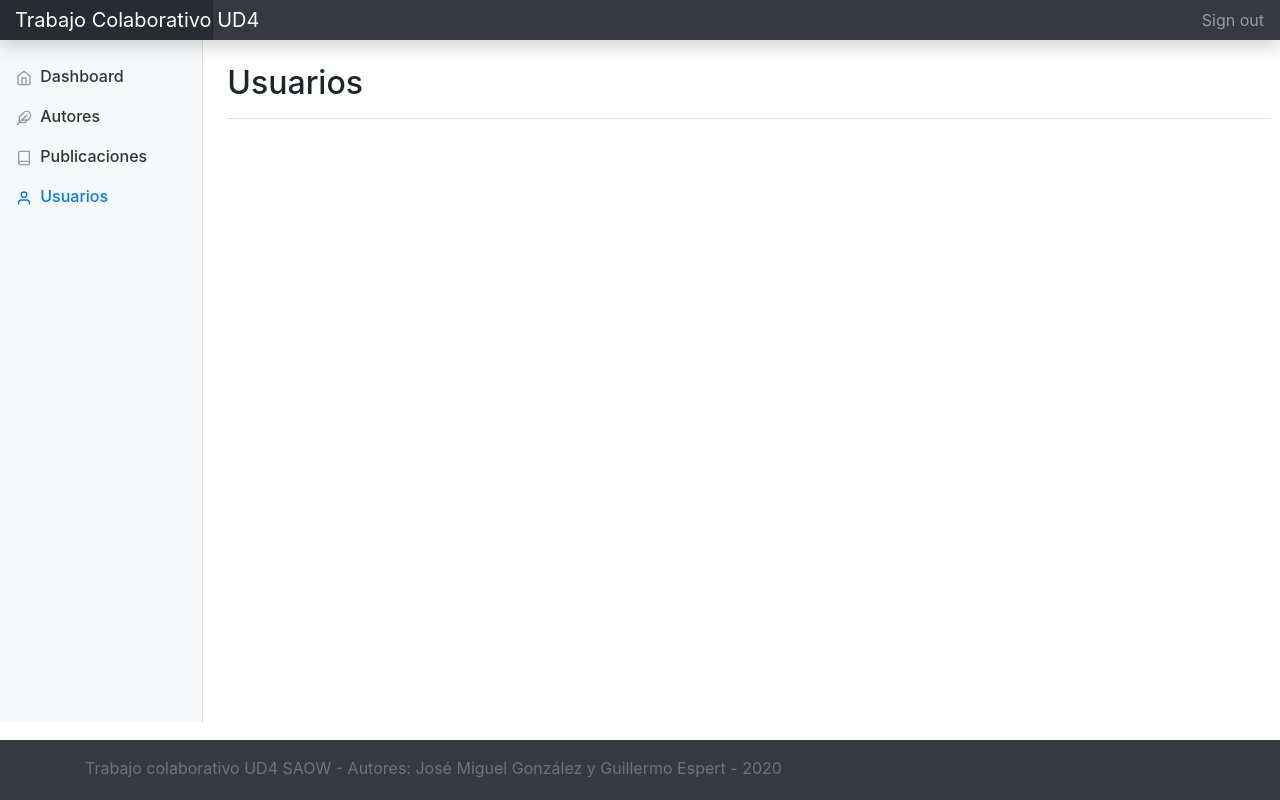
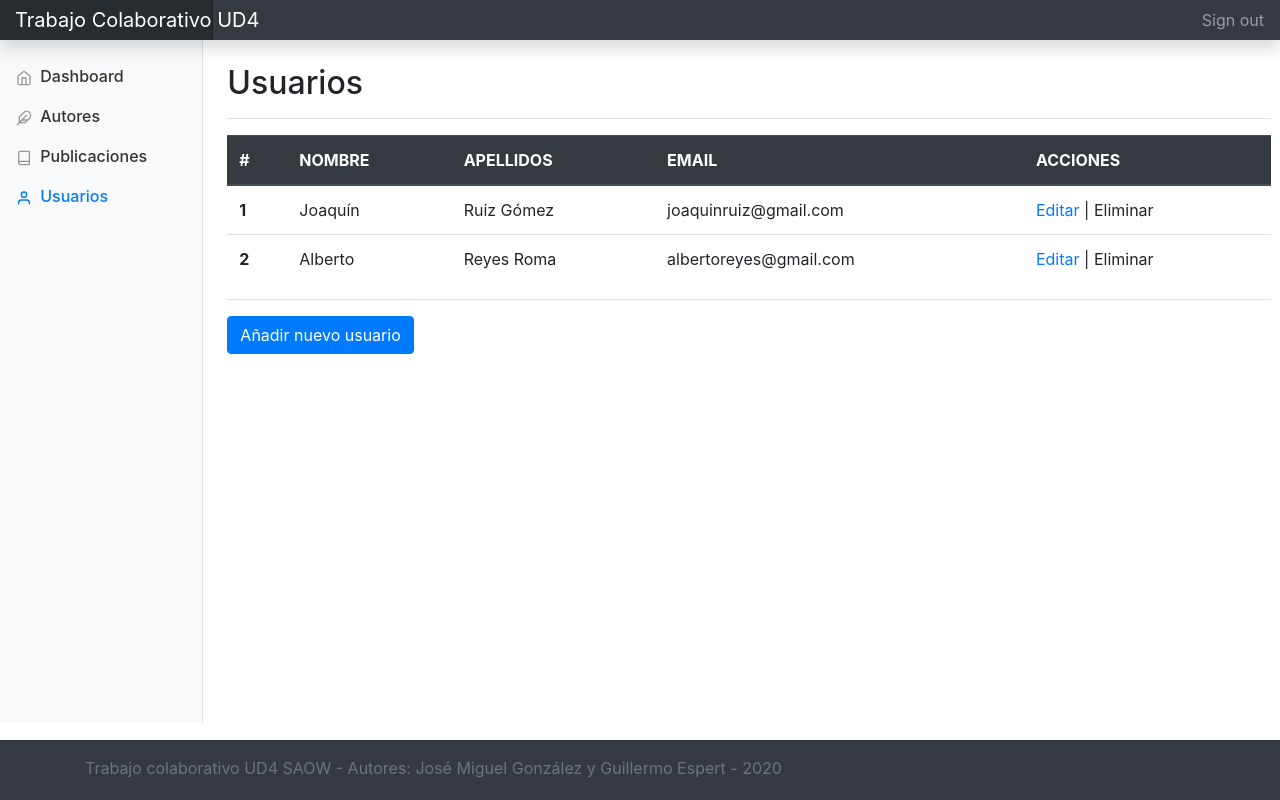
Before and after one commit to decimvs/UI1-SAOW-UD4, an Angular app: page /usuarios in a window 1280 px wide. Built offline with nearby package versions, Linux system fonts and the light colour scheme.

Commit message:
Creada la sección de listado de usuarios

```diff
--- a/angular.json
+++ b/angular.json
@@ -124,6 +124,10 @@
           }
         }
       }
-    }},
-  "defaultProject": "ec-ud4"
+    }
+  },
+  "defaultProject": "ec-ud4",
+  "cli": {
+    "analytics": "93084837-90e7-4e19-9b30-75c39524295a"
+  }
 }
--- a/package.json
+++ b/package.json
@@ -27,13 +27,13 @@
     "zone.js": "~0.9.1"
   },
   "devDependencies": {
-    "@angular-devkit/build-angular": "~0.802.2",
+    "@angular-devkit/build-angular": "^0.802.2",
     "@angular/cli": "~8.2.2",
     "@angular/compiler-cli": "~8.2.0",
     "@angular/language-service": "~8.2.0",
-    "@types/node": "~8.9.4",
     "@types/jasmine": "~3.3.8",
     "@types/jasminewd2": "~2.0.3",
+    "@types/node": "~8.9.4",
     "codelyzer": "^5.0.0",
     "jasmine-core": "~3.4.0",
     "jasmine-spec-reporter": "~4.2.1",
--- a/src/app/Components/Usuarios/usuarios-list/usuarios-list.component.html
+++ b/src/app/Components/Usuarios/usuarios-list/usuarios-list.component.html
@@ -1,3 +1,34 @@
 <div class="d-flex justify-content-between flex-wrap flex-md-nowrap align-items-center pt-3 pb-2 mb-3 border-bottom">
   <h1 class="h2">Usuarios</h1>
 </div>
+
+<table class="table">
+  <thead class="thead-dark">
+  <tr>
+    <th scope="col">#</th>
+    <th scope="col">NOMBRE</th>
+    <th scope="col">APELLIDOS</th>
+    <th scope="col">EMAIL</th>
+    <th scope="col">ACCIONES</th>
+  </tr>
+  </thead>
+  <tbody>
+  <tr>
+    <th scope="row">1</th>
+    <td>Joaquín</td>
+    <td>Ruiz Gómez</td>
+    <td>joaquinruiz@gmail.com</td>
+    <td><a routerLink="/Usuarios/editar/1">Editar</a> | Eliminar</td>
+  </tr>
+  <tr>
+    <th scope="row">2</th>
+    <td>Alberto</td>
+    <td>Reyes Roma</td>
+    <td>albertoreyes@gmail.com</td>
+    <td><a routerLink="/Usuarios/editar/2">Editar</a> | Eliminar</td>
+  </tr>
+  </tbody>
+</table>
+<div class="d-flex justify-content-between flex-wrap flex-md-nowrap align-items-center pt-3 pb-2 mb-3 border-top">
+  <a class="btn btn-primary" routerLink="/Usuarios/agregar">Añadir nuevo usuario</a>
+</div>
```
Also changed, not shown: 1 other file (tests, documents, lock files or other folders).
